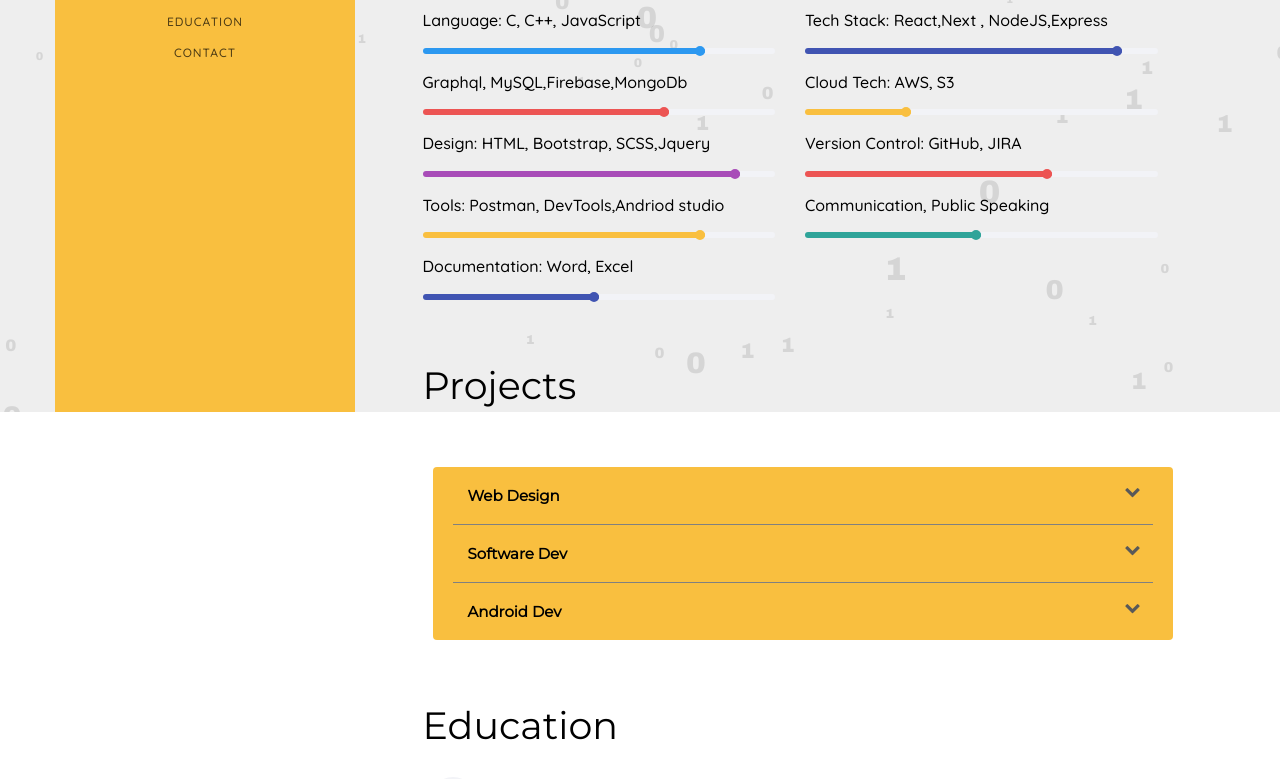
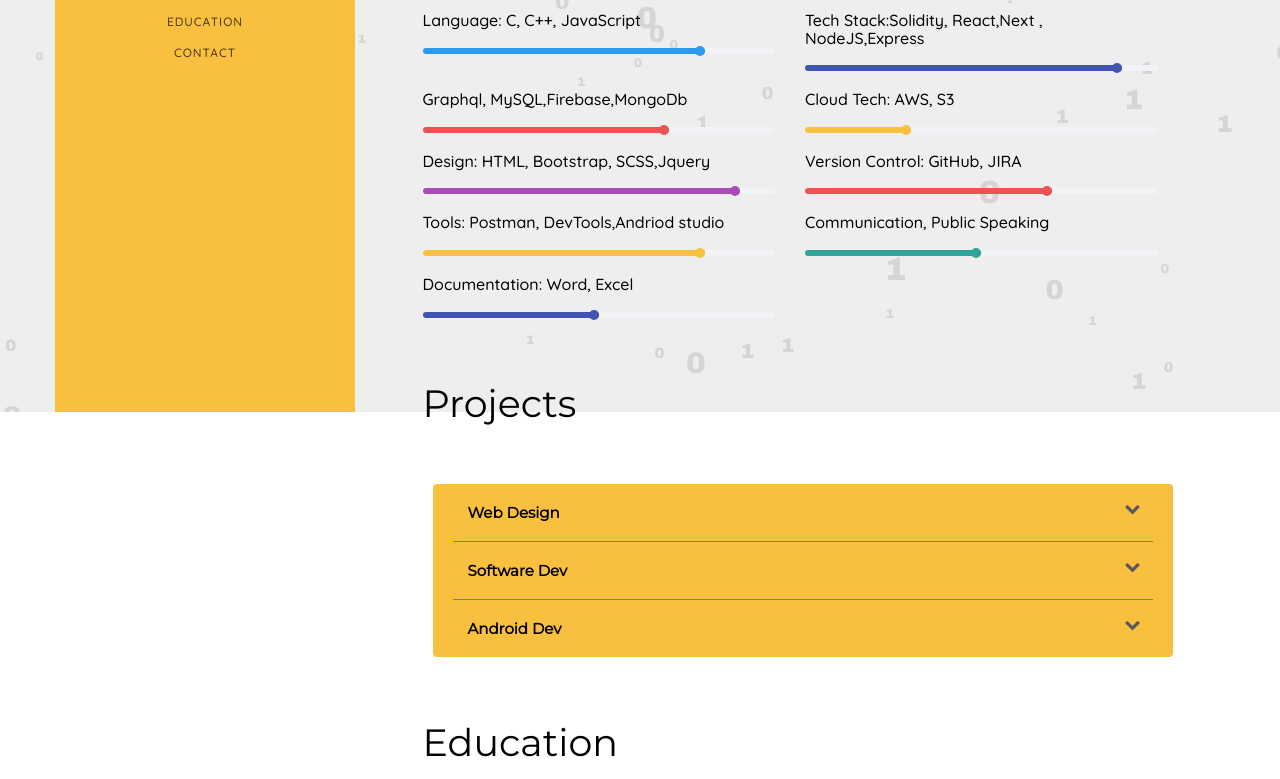
Before and after one commit to kumohen/Myportfolio, a plain HTML site: page index.html in a window 1280 px wide. Shown: the part 388-1167 px from the top of the page. Drawn offline with Linux system fonts and the light colour scheme; a web font is replaced by a local one.

Commit message:
Update index.html
Update the file

```diff
--- a/index.html
+++ b/index.html
@@ -92,7 +92,7 @@
                         </div>
                         <div class="col-md-6 animate-box" data-animate-effect="fadeInRight">
                            <div class="progress-wrap">
-                              <h3 style="font-weight: 500;">Tech Stack: React,Next , NodeJS,Express</h3>
+                              <h3 style="font-weight: 500;">Tech Stack:Solidity, React,Next , NodeJS,Express</h3>
                               <div class="progress">
                                  <div class="progress-bar color-6" role="progressbar" aria-valuenow="50"
                                     aria-valuemin="0" aria-valuemax="100" style="width:90%">
```
